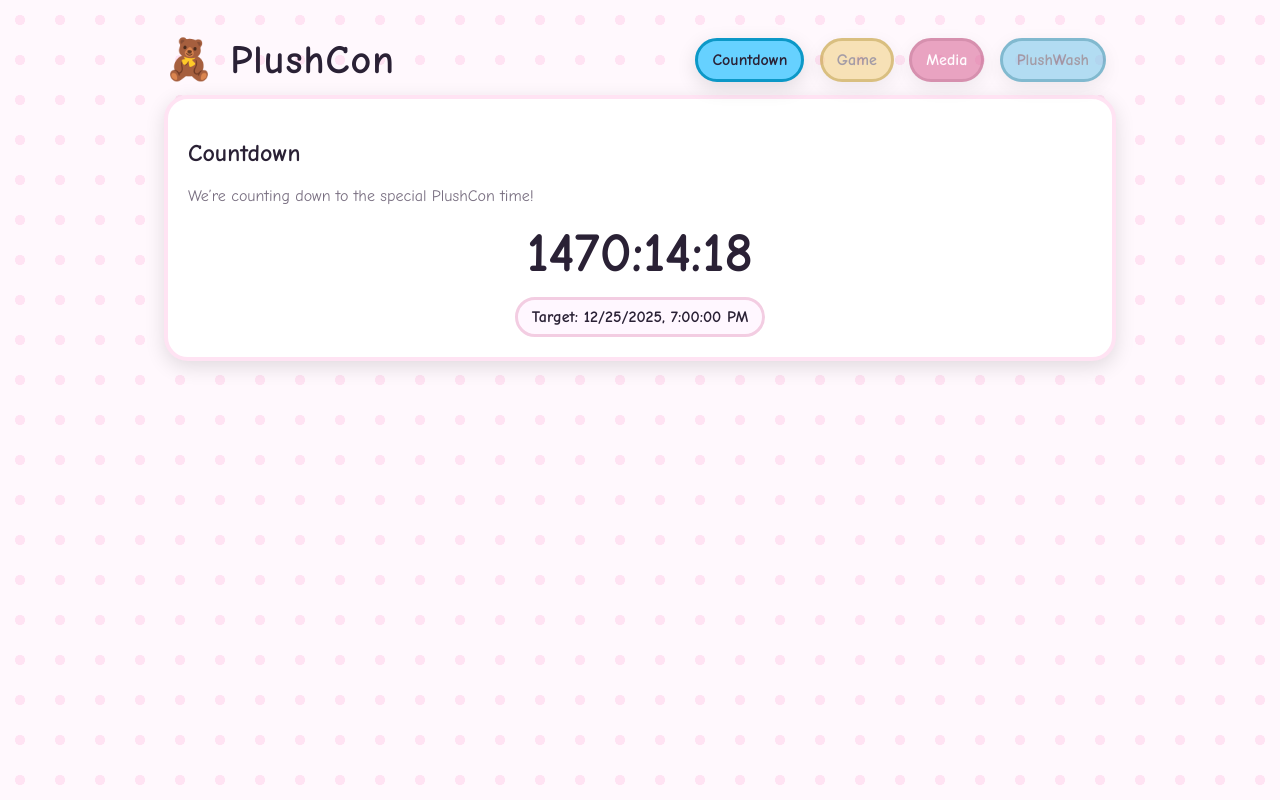
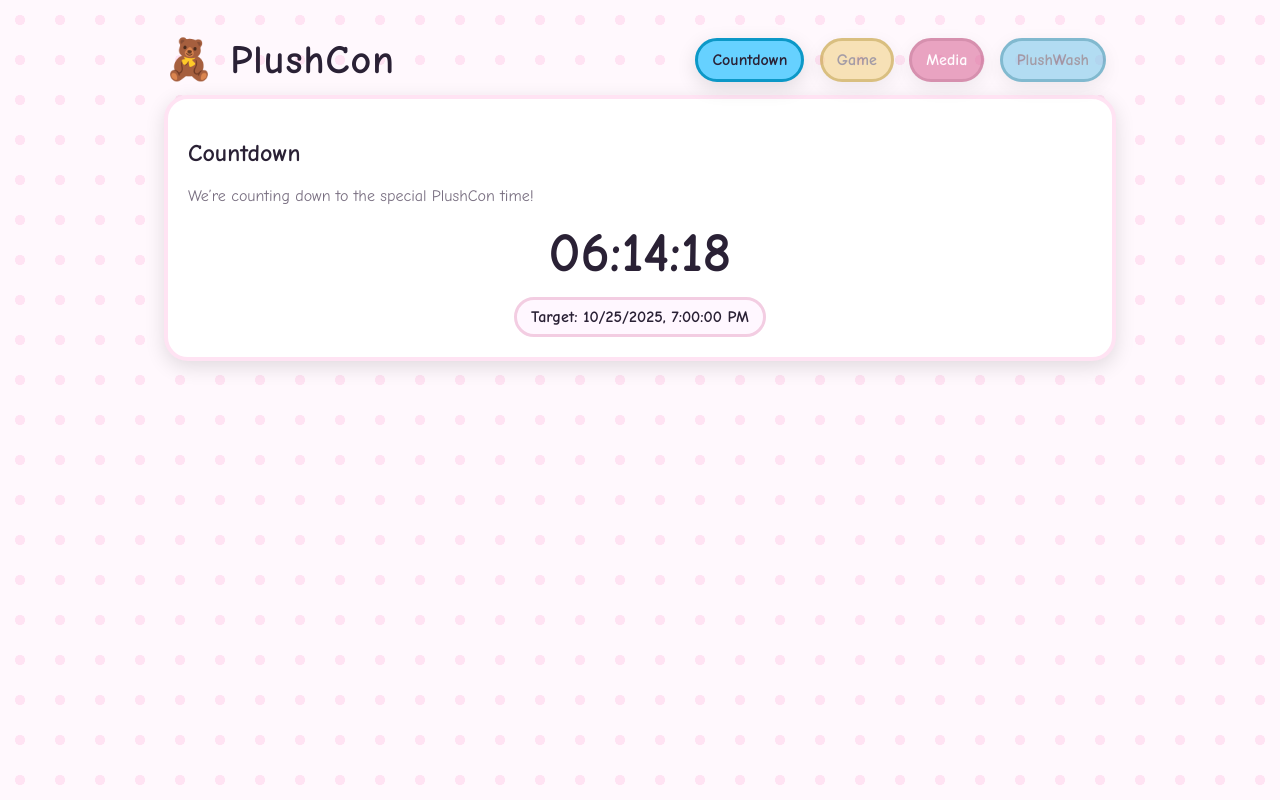
Before and after one commit to rakso100/PlushCon, a plain HTML site: page public/index.html in a window 1280 px wide. Drawn offline with Linux system fonts and the light colour scheme.

Commit message:
Update index.html

```diff
--- a/public/index.html
+++ b/public/index.html
@@ -184,7 +184,7 @@
     // Countdown (target set in code)
     const cd = document.getElementById('countdown');
     const targetLabel = document.getElementById('targetLabel');
-    const TARGET_ISO = '2025-12-25T19:00:00';
+    const TARGET_ISO = '2025-10-25T19:00:00';
     const TARGET_DATE = new Date(TARGET_ISO);
     function renderTargetLabel(){ targetLabel.textContent = 'Target: ' + TARGET_DATE.toLocaleString(); }
     function tick(){ const now=new Date(); let ms=TARGET_DATE-now; if(ms<0) ms=0; const sec=Math.floor(ms/1000)%60; const min=Math.floor(ms/60000)%60; const hr=Math.floor(ms/3600000); const pad=n=>String(n).padStart(2,'0'); cd.textContent=`${pad(hr)}:${pad(min)}:${pad(sec)}`; }
```
